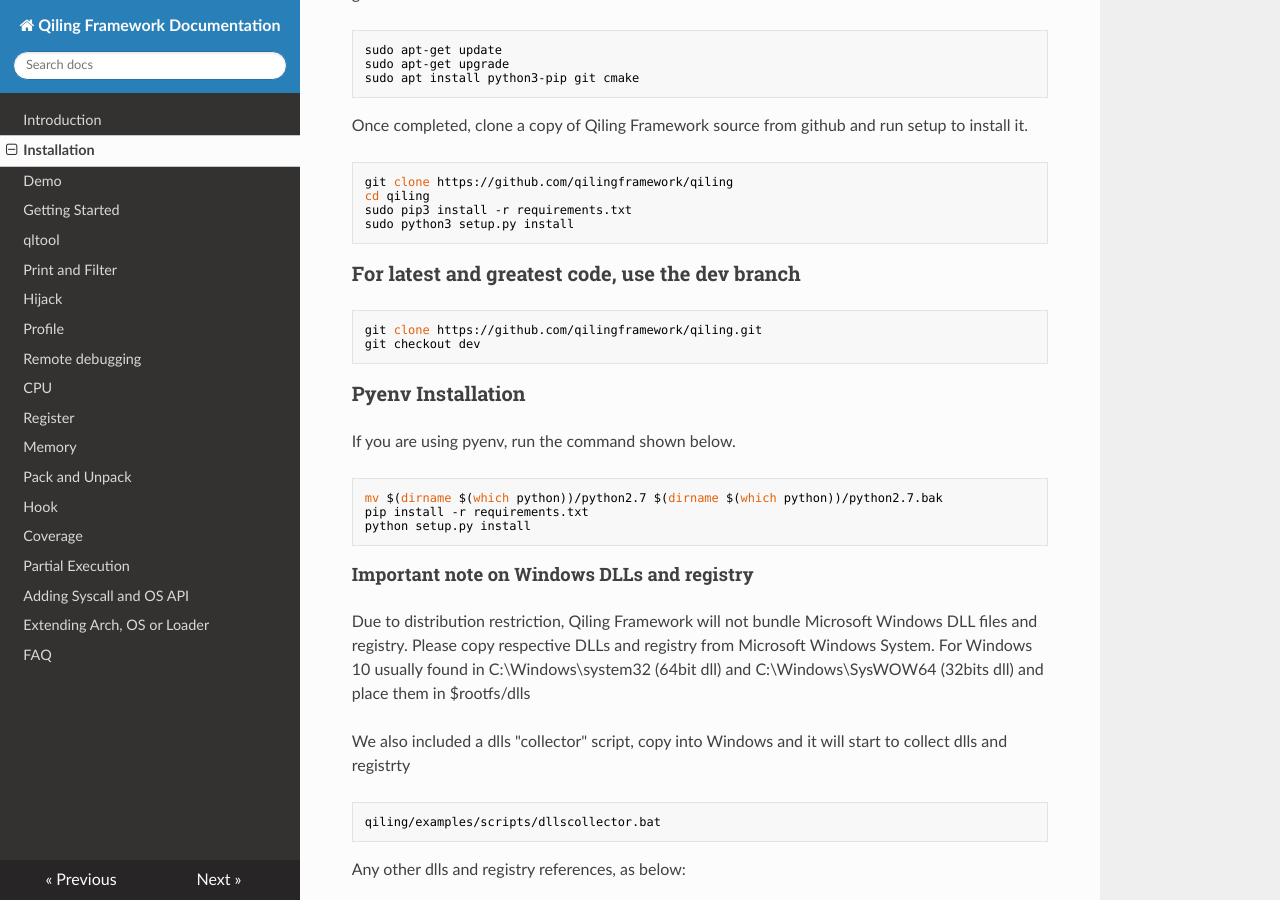
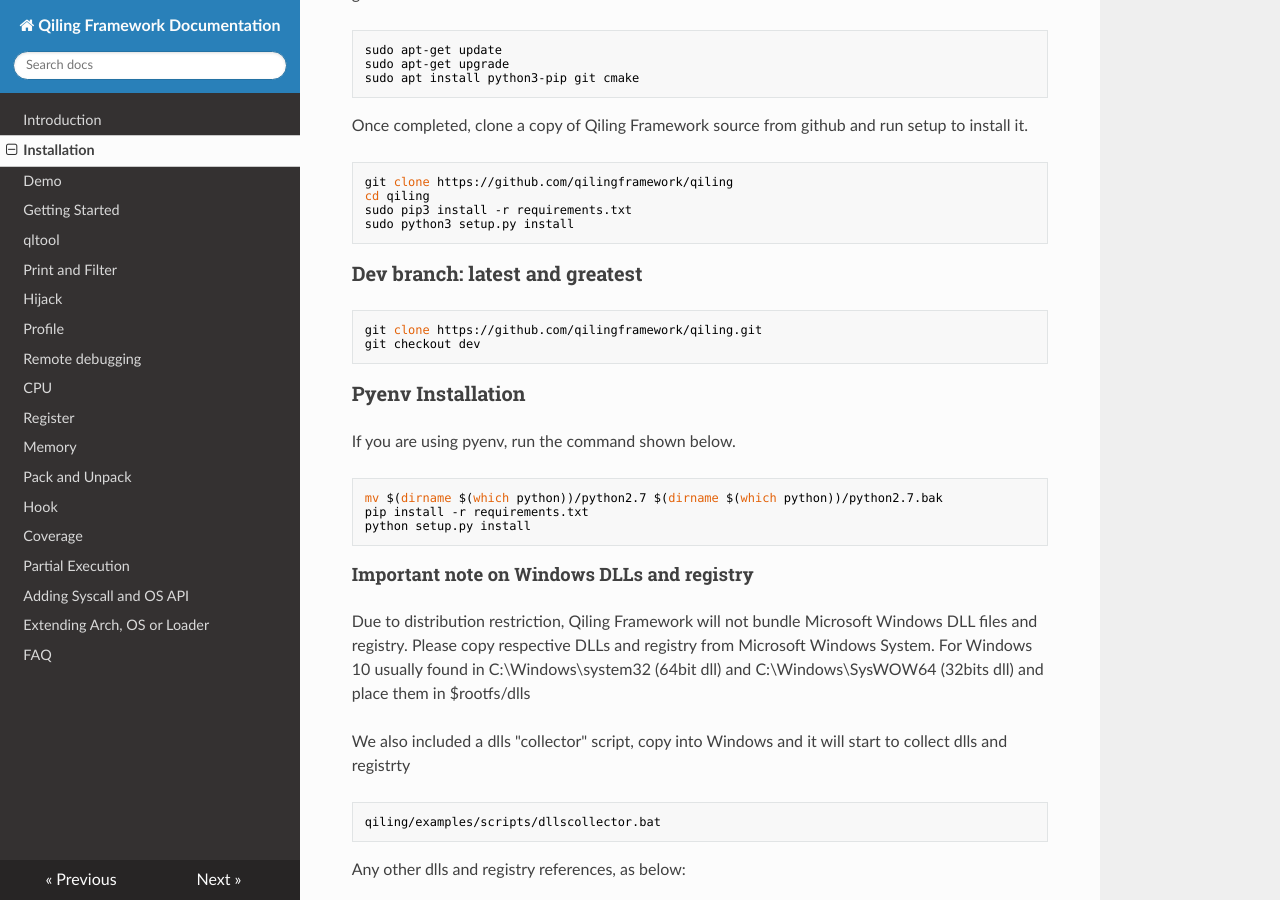
Before and after one commit to qilingframework/rtfd.io, an MkDocs documentation site: the page built from docs/install.md, in a window 1280 px wide and 900 px high, scrolled down 515 px. Built offline with MkDocs 1.6.1, drawn with Linux system fonts in a browser that asks for light colours; nearby versions of some CDN libraries.

Commit message:
update installation note

````diff
--- a/docs/install.md
+++ b/docs/install.md
@@ -29,7 +29,7 @@ sudo pip3 install -r requirements.txt
 sudo python3 setup.py install
 ```
 
-### For latest and greatest code, use the dev branch
+### Dev branch: latest and greatest
 ```
 git clone https://github.com/qilingframework/qiling.git
 git checkout dev
````
